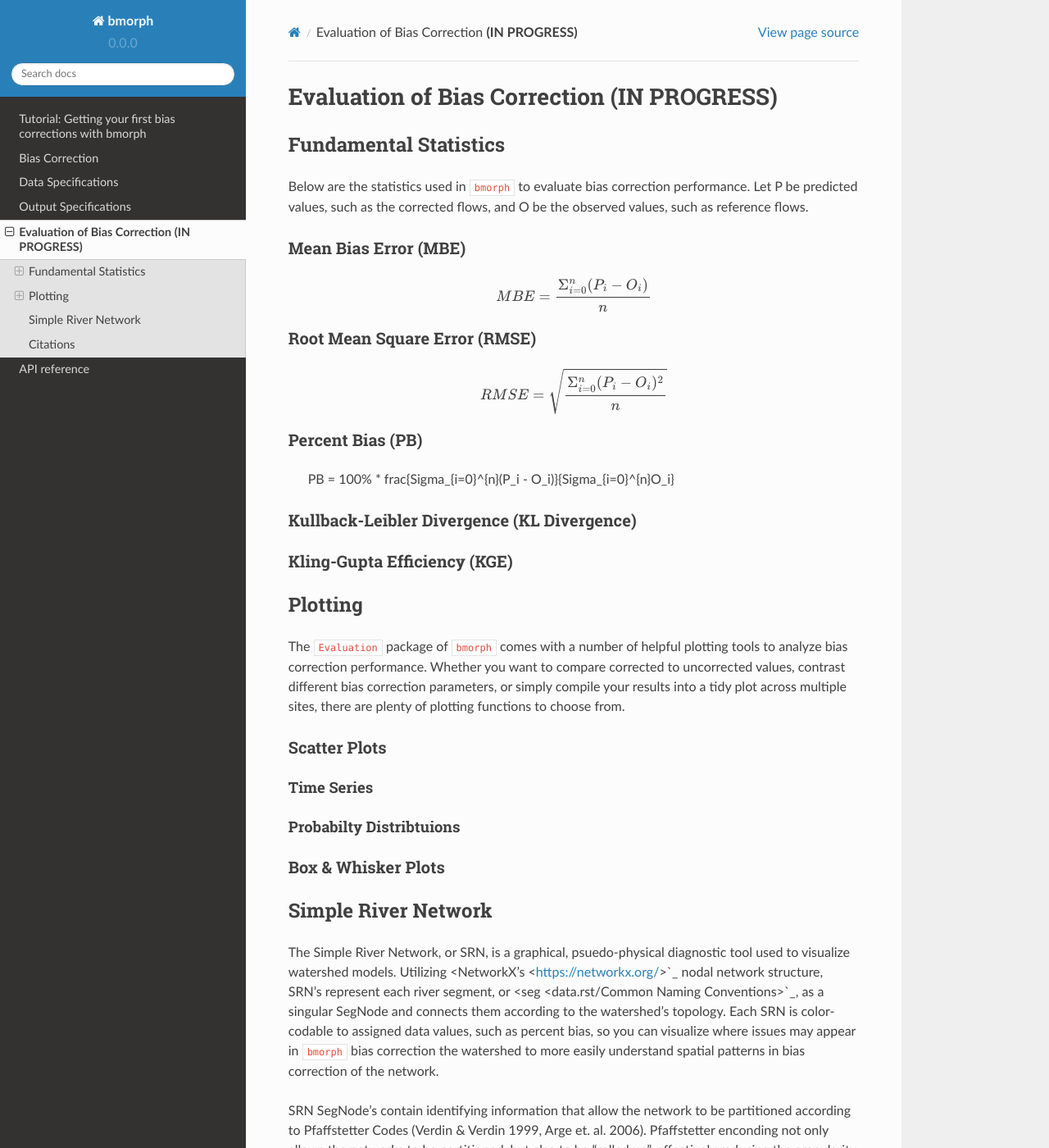
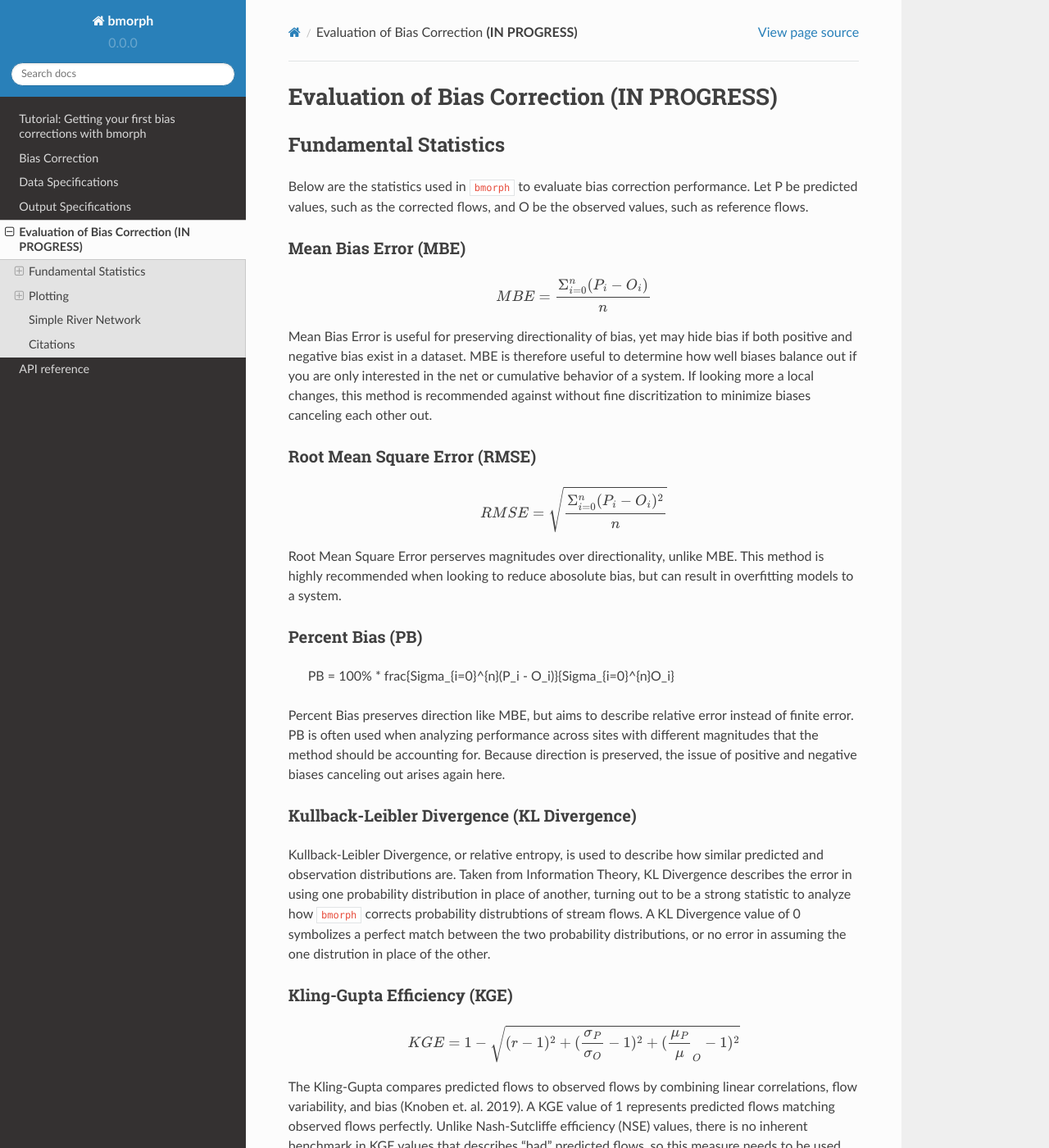
Before and after one commit to UW-Hydro/bmorph, a Sphinx documentation site: the page built from docs/evaluation.rst, in a window 1280 px wide and 1400 px high. Shown: the whole window at 82% size. Built offline with Sphinx 7.4.7 and the Read the Docs theme 2.0.0, drawn with Linux system fonts in a browser that asks for light colours; some of the changed text lies outside the part shown.

Commit message:
Completed Fundamental Statistics discussion and picked functions to use as examples in plotting

```diff
--- a/docs/evaluation.rst
+++ b/docs/evaluation.rst
@@ -14,6 +14,8 @@
 
     MBE = \frac{\Sigma_{i=0}^{n}(P_i - O_i)}{n}
 
+Mean Bias Error is useful for preserving directionality of bias, yet may hide bias if both positive and negative bias exist in a dataset. MBE is therefore useful to determine how well biases balance out if you are only interested in the net or cumulative behavior of a system. If looking more a local changes, this method is recommended against without fine discritization to minimize biases canceling each other out.
+
 
 Root Mean Square Error (RMSE)
 ^^^^^^^^^^^^^^^^^^^^^^^^^^^^^
@@ -22,20 +24,28 @@
 
     RMSE = \sqrt{\frac{\Sigma_{i=0}^{n}(P_i - O_i)^2}{n}}
 
+Root Mean Square Error perserves magnitudes over directionality, unlike MBE. This method is highly recommended when looking to reduce abosolute bias, but can result in overfitting models to a system.
+
 Percent Bias (PB)
 ^^^^^^^^^^^^^^^^^
 
     PB = 100% * \frac{\Sigma_{i=0}^{n}(P_i - O_i)}{\Sigma_{i=0}^{n}O_i}
 
+Percent Bias preserves direction like MBE, but aims to describe relative error instead of finite error. PB is often used when analyzing performance across sites with different magnitudes that the method should be accounting for. Because direction is preserved, the issue of positive and negative biases canceling out arises again here.
+
 Kullback-Leibler Divergence (KL Divergence)
 ^^^^^^^^^^^^^^^^^^^^^^^^^^^^^^^^^^^^^^^^^^^
 
-
+Kullback-Leibler Divergence, or relative entropy, is used to describe how similar predicted and observation distributions are. Taken from Information Theory, KL Divergence describes the error in using one probability distribution in place of another, turning out to be a strong statistic to analyze how ``bmorph`` corrects probability distrubtions of stream flows. A KL Divergence value of 0 symbolizes a perfect match between the two probability distributions, or no error in assuming the one distrution in place of the other.
 
 Kling-Gupta Efficiency (KGE)
 ^^^^^^^^^^^^^^^^^^^^^^^^^^^^
 
+.. math::
 
+    KGE = 1 - \sqrt{(r-1)^2 + (\frac{\sigma_{P}}{\sigma_{O}}-1)^2 + (\frac{\mu_{P}}{\mu}_{O}-1)^2}
+
+The Kling-Gupta compares predicted flows to observed flows by combining linear correlations, flow variability, and bias (Knoben et. al. 2019). A KGE value of 1 represents predicted flows matching observed flows perfectly. Unlike Nash-Sutcliffe efficiency (NSE) values, there is no inherent benchmark in KGE values that describes "bad" predicted flows, so this measure needs to be used relative to raw flows as a benchmark (Knoben et. al 2019).
 
 Plotting
 --------
@@ -45,22 +55,22 @@
 Scatter Plots
 ^^^^^^^^^^^^^
 
-
+- use correction_scatter
 
 Time Series
 """""""""""
 
-
+- use plot_reduced_doy_flows
 
 Probabilty Distribtuions
 """"""""""""""""""""""""
 
-
+- use compare_mean_grouped_CPD
 
 Box & Whisker Plots
 ^^^^^^^^^^^^^^^^^^^
 
-
+- use kl_divergence_annyal_compare
 
 Simple River Network
 --------------------
```
